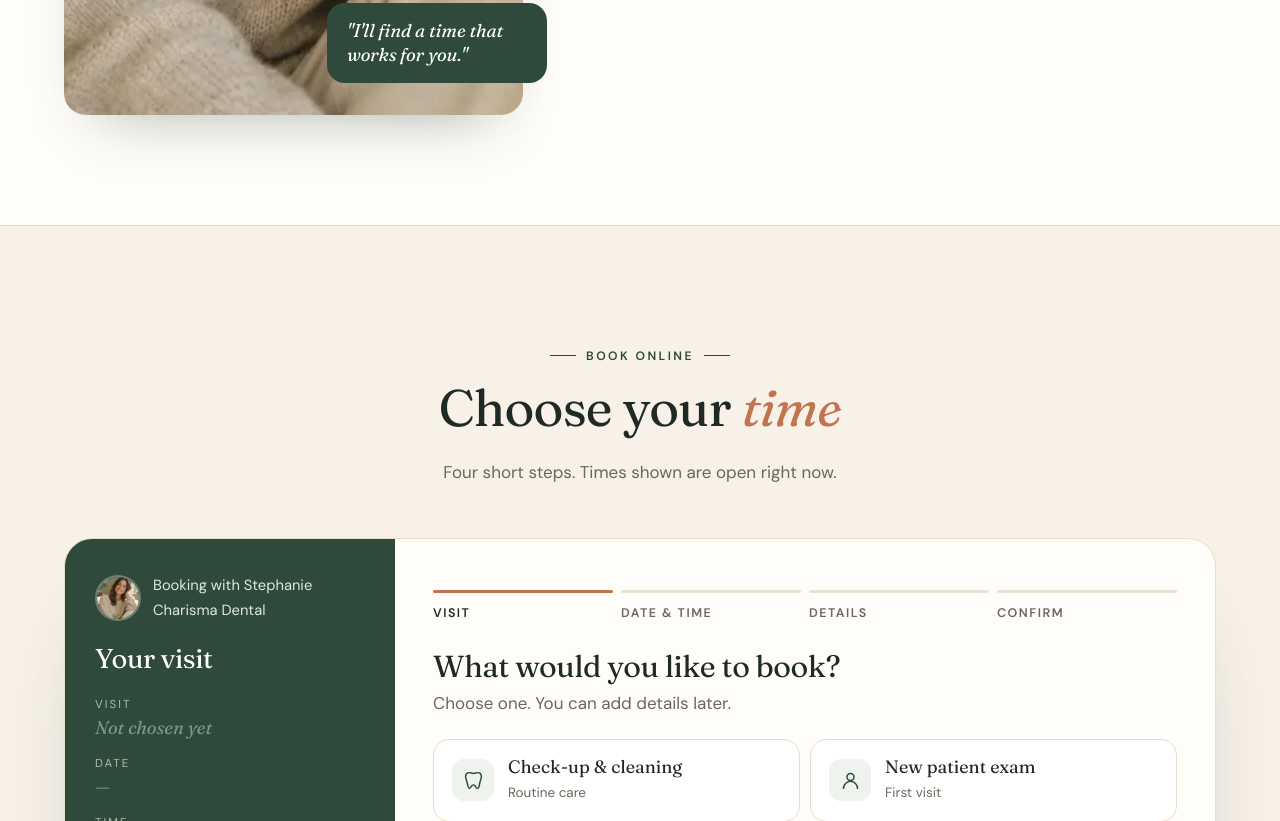
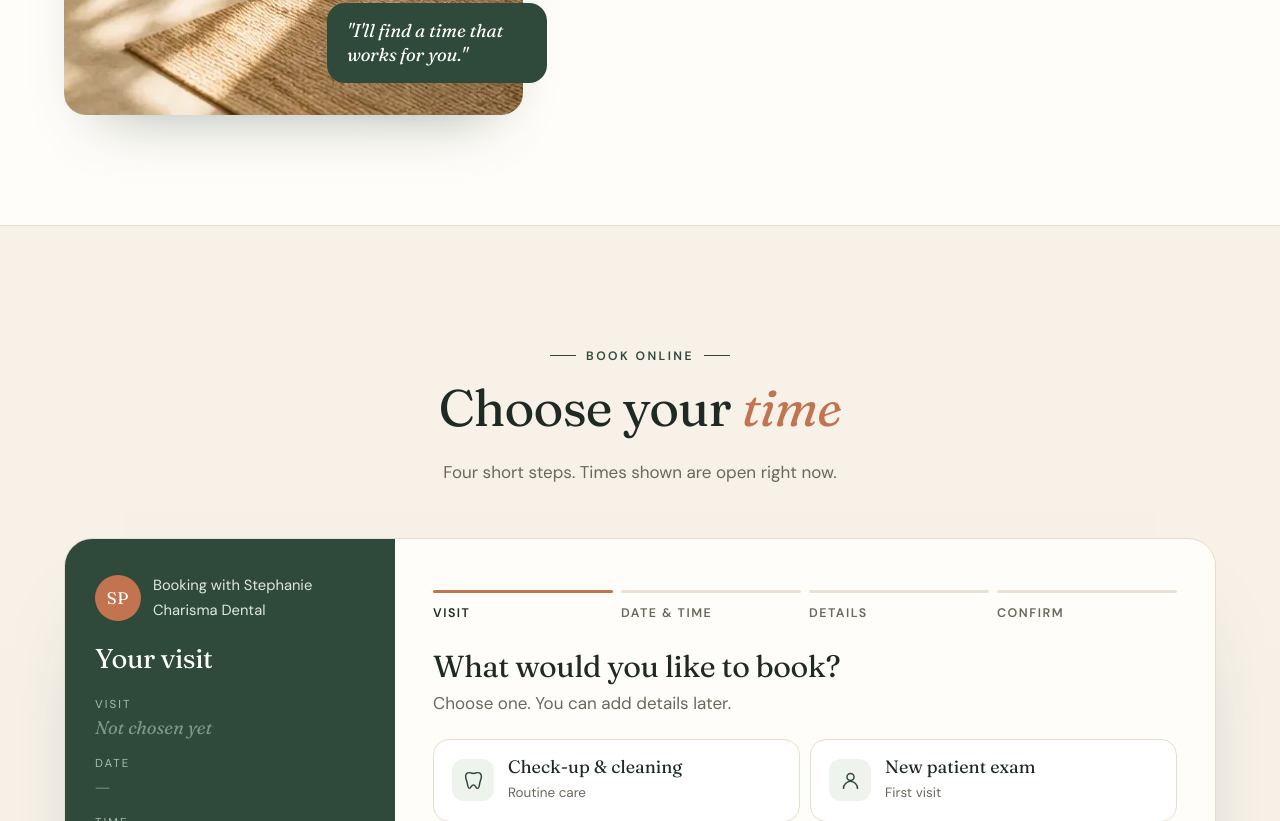
Before and after one commit to tophitmanog/Testingg, a website: page public/index.html in a window 1280 px wide. Shown: the part 3098-3919 px from the top of the page. Drawn offline with Linux system fonts and the light colour scheme; no server answers.

Commit message:
Don't pair the illustrative portrait with Stephanie's introduction

```diff
--- a/public/css/site.css
+++ b/public/css/site.css
@@ -343,3 +343,4 @@ footer .legal a { color: #c9d6cc; }
 @media (max-width: 640px) {
   .band .inner::before { background: linear-gradient(0deg, rgba(31, 42, 36, .9) 40%, rgba(31, 42, 36, .15)); }
 }
+.recap .who .initials { width: 46px; height: 46px; border-radius: 50%; display: grid; place-items: center; flex: none; background: var(--clay); color: #fff; font: 400 1.05rem var(--serif); letter-spacing: .04em; }
--- a/public/index.html
+++ b/public/index.html
@@ -75,7 +75,7 @@
       <div class="services">
         <ol class="svc-list reveal">
           <li class="svc on" data-img="img/stilllife.webp" data-cap="Everyday care"><span class="no">01</span><div><h3>Check-ups &amp; cleaning</h3><p>Regular visits to keep teeth and gums healthy.</p></div><a class="go" href="#book" data-service="Check-up &amp; cleaning" aria-label="Book a check-up and cleaning"><svg viewBox="0 0 24 24" fill="none" stroke="currentColor" stroke-width="2" stroke-linecap="round" stroke-linejoin="round" aria-hidden="true"><path d="M5 12h14M13 6l6 6-6 6"/></svg></a></li>
-          <li class="svc" data-img="img/portrait.webp" data-cap="A warm welcome"><span class="no">02</span><div><h3>New patient exam</h3><p>New to the clinic? I'll help you get started.</p></div><a class="go" href="#book" data-service="New patient exam" aria-label="Book a new patient exam"><svg viewBox="0 0 24 24" fill="none" stroke="currentColor" stroke-width="2" stroke-linecap="round" stroke-linejoin="round" aria-hidden="true"><path d="M5 12h14M13 6l6 6-6 6"/></svg></a></li>
+          <li class="svc" data-img="img/family.webp" data-cap="A warm welcome"><span class="no">02</span><div><h3>New patient exam</h3><p>New to the clinic? I'll help you get started.</p></div><a class="go" href="#book" data-service="New patient exam" aria-label="Book a new patient exam"><svg viewBox="0 0 24 24" fill="none" stroke="currentColor" stroke-width="2" stroke-linecap="round" stroke-linejoin="round" aria-hidden="true"><path d="M5 12h14M13 6l6 6-6 6"/></svg></a></li>
           <li class="svc" data-img="img/kids.webp" data-cap="Gentle with little ones"><span class="no">03</span><div><h3>Kids' visits</h3><p>Friendly, unhurried visits for children.</p></div><a class="go" href="#book" data-service="Kids' visit" aria-label="Book a kids' visit"><svg viewBox="0 0 24 24" fill="none" stroke="currentColor" stroke-width="2" stroke-linecap="round" stroke-linejoin="round" aria-hidden="true"><path d="M5 12h14M13 6l6 6-6 6"/></svg></a></li>
           <li class="svc" data-img="img/smile.webp" data-cap="Brighter smiles"><span class="no">04</span><div><h3>Whitening &amp; cosmetic</h3><p>Ask about brightening and improving your smile.</p></div><a class="go" href="#book" data-service="Whitening &amp; cosmetic" aria-label="Book whitening or cosmetic care"><svg viewBox="0 0 24 24" fill="none" stroke="currentColor" stroke-width="2" stroke-linecap="round" stroke-linejoin="round" aria-hidden="true"><path d="M5 12h14M13 6l6 6-6 6"/></svg></a></li>
           <li class="svc" data-img="img/studio.webp" data-cap="Questions welcome"><span class="no">05</span><div><h3>Consultations</h3><p>Not sure what you need? Let's talk it through.</p></div><a class="go" href="#book" data-service="Consultation" aria-label="Book a consultation"><svg viewBox="0 0 24 24" fill="none" stroke="currentColor" stroke-width="2" stroke-linecap="round" stroke-linejoin="round" aria-hidden="true"><path d="M5 12h14M13 6l6 6-6 6"/></svg></a></li>
@@ -93,7 +93,7 @@
   <section class="experience" id="experience">
     <div class="wrap">
       <div class="portrait reveal">
-        <img src="img/portrait.webp" alt="A smiling woman relaxing in a sunlit room" loading="lazy" width="880" height="1100">
+        <img src="img/studio.webp" alt="A calm, sunlit dental treatment room" loading="lazy" width="880" height="1100">
         <div class="note">"I'll find a time that works for you."</div>
       </div>
       <div class="reveal">
@@ -120,7 +120,7 @@
 
       <div class="booker reveal" id="booker">
         <aside class="recap" aria-label="Your booking so far">
-          <div class="who"><img src="img/portrait.webp" alt="" width="46" height="46"><span>Booking with Stephanie<br>Charisma Dental</span></div>
+          <div class="who"><span class="initials" aria-hidden="true">SP</span><span>Booking with Stephanie<br>Charisma Dental</span></div>
           <h3>Your visit</h3>
           <dl>
             <div><dt>Visit</dt><dd id="rVisit" class="empty">Not chosen yet</dd></div>
```
